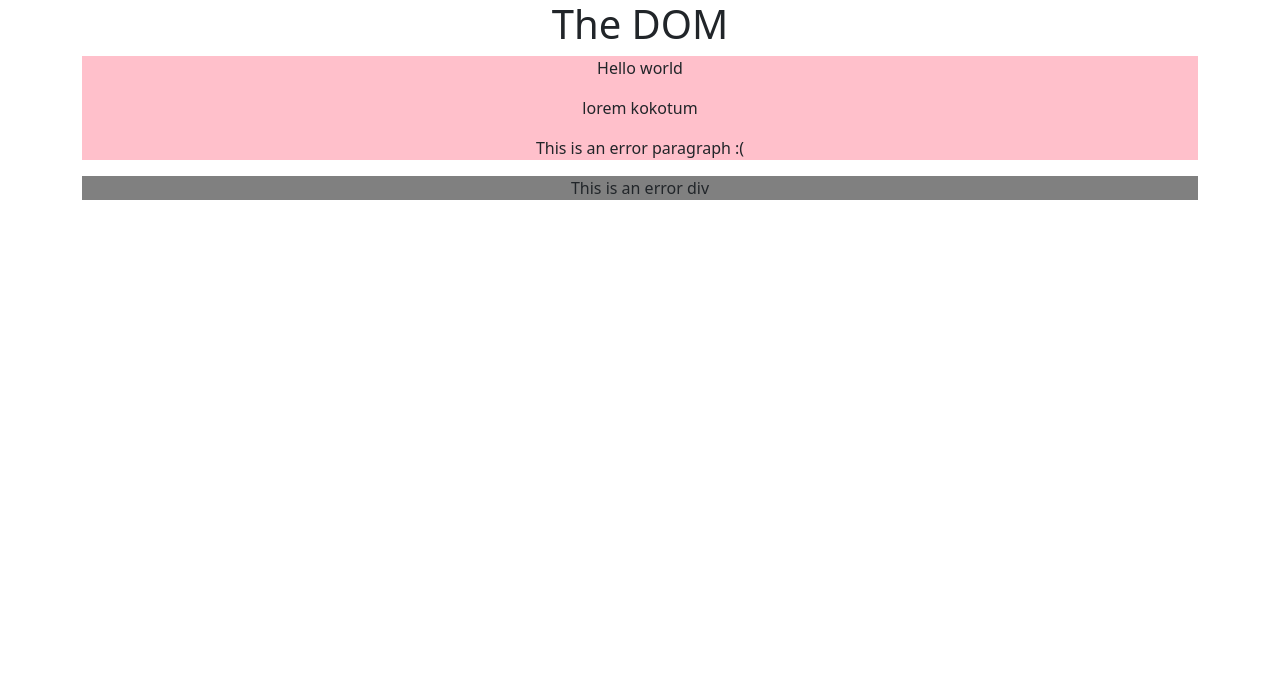
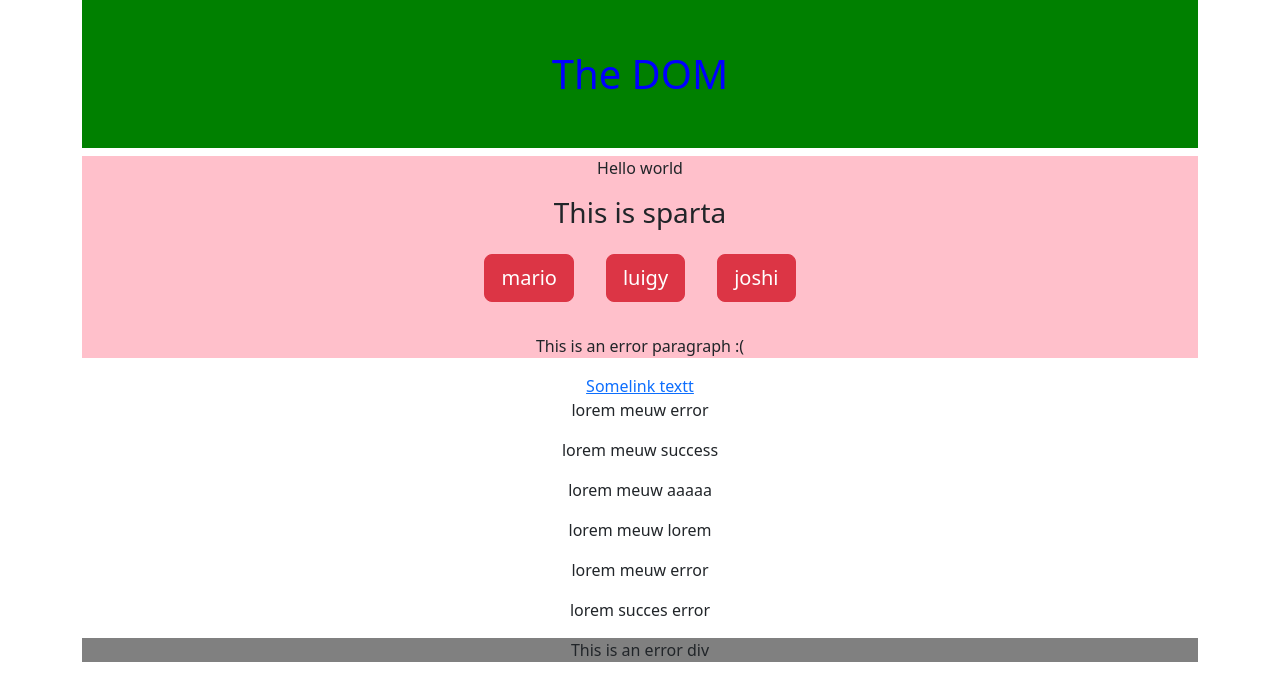
Before and after one commit to tomasrem/jslectures, a plain HTML site: page dom.html in a window 1280 px wide. Drawn offline with nearby package versions, Linux system fonts and the light colour scheme.

Commit message:
chillec iba tak nachvylku som isiel robicsss

```diff
--- a/dom.html
+++ b/dom.html
@@ -10,14 +10,23 @@
 </head>
 <body>
     <section class="container text-center">
-        <h1>The DOM</h1>
+        <h1 class="btn btn-lg btn-lisgh" style="background-color:green ;">The DOM</h1>
 
         <div style="background-color: pink;">
             <p>Hello world</p>
-            <p>lorem kokotum</p>
+            <p class="content">lorem kokotum</p>
             <p class="error">This is an error paragraph :(</p>
         </div>
+        <a href="www.google.com">Take me to the gooolgee</a>
 
+        <div class="tagggs container-fluid">
+            <p>lorem meuw error</p>
+            <p>lorem meuw success</p>
+            <p>lorem meuw aaaaa</p>
+            <p>lorem meuw lorem</p>
+            <p>lorem meuw error</p>
+            <p>lorem succes error</p>
+        </div>
 
         <div class="error" style="background-color: gray;">This is an error div </div>
     </section>
--- a/dom.js
+++ b/dom.js
@@ -12,3 +12,70 @@ console.log(error_div);
 const paragraphs = document.querySelectorAll("p")
 console.log(paragraphs); // this is not an array but nodelist
 console.log(paragraphs[1])
+
+const par = document.querySelector("p");
+console.log(par.innerText);
+//par.innerText = "Whats up dogg"; // changing text on the tag
+//par.innerText += "Whats up dogg";
+
+// const paraas = document.querySelectorAll("p");
+
+// paraas.forEach(para => { // logging each tag text to console
+//     console.log(para.innerText);
+//     para.innerText += " new text babyy";  // adding text to each one
+// });
+
+// get a refference to the node
+
+const content = document.querySelector(".content");
+
+console.log(content.innerHTML);
+
+content.innerHTML = "<h3>This is sparta </h3>"
+
+const people = ["mario","luigy","joshi"];
+
+people.forEach(person => {
+    content.innerHTML += `<p class = "btn btn-lg btn-danger m-3"> ${person}</p>`;
+});
+
+
+const link = document.querySelector("a");
+console.log(link.getAttribute("href")); // this is how we get an attribute of html element
+
+link.setAttribute("href","www.somelink.com"); // this is how we change an attribute
+link.innerText = "Somelink textt";
+
+const msg = document.querySelector("div.error");
+console.log(msg.getAttribute("class"));
+msg.setAttribute("class","success");
+
+// changing css property, just one without overwritting everything else
+const dom = document.querySelector("h1");
+
+dom.style.color = "blue";
+console.log(dom.style)  // all the css propereties possible to the element, just pick the one you want to change
+dom.style.padding = "50px";
+
+// if we have ex. font-size in javascrypt we vrite it as fontSize , without the - shit
+dom.style.fontSize = "40";
+
+// adding removing classes from html elements
+console.log(dom.classList);
+dom.classList.add("niggy"); // adding class
+dom.classList.remove("btn"); // removing class
+
+const taggs =  document.querySelectorAll("div.tagggs p")
+console.log(taggs)
+
+taggs.forEach(para => {
+    if(para.innerText.includes("error")){para.classList.add("error")}
+
+
+    else if (para.innerText.includes("succes")){   // inner text gets us visible text but .textContent all of the text (including <span class="display:none"></span> and so on :D)
+        para.classList.add("success")
+    }
+});
+
+dom.classList.toggle("testik");  // adds the class
+dom.classList.toggle("testik");  // when we call it again it removes the class
```
